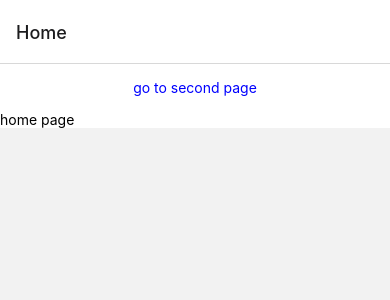
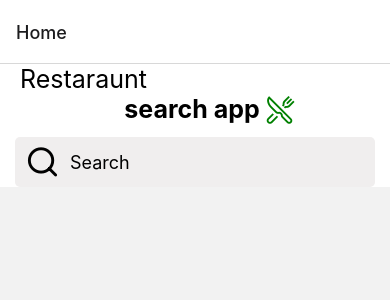
Before and after one commit to DusanVulic/Restaurant-Search-App, a React Native app: screen /Home in a window 390 px wide. Shown: the top 300 px of the page. Built offline with nearby package versions, Linux system fonts and the light colour scheme.

Commit message:
search component created

```diff
--- /dev/null
+++ b/components/SearchBar.js
@@ -0,0 +1,46 @@
+import React, { useState } from "react";
+import { View, Text, StyleSheet, TextInput } from "react-native";
+
+//import icon
+
+import { Feather } from "@expo/vector-icons";
+
+const SearchBar = () => {
+  const [term, setTerm] = useState();
+
+  return (
+    <View style={styles.searchContainer}>
+      <Feather name="search" style={styles.icon} />
+      <TextInput
+        style={styles.input}
+        placeholder="Search"
+        value={term}
+        onChangeText={(input) => setTerm(input)}
+      />
+    </View>
+  );
+};
+
+const styles = StyleSheet.create({
+  searchContainer: {
+    marginTop: 10,
+    marginHorizontal: 15,
+    backgroundColor: "#F0EEEE",
+    height: 50,
+    borderRadius: 5,
+    flexDirection: "row",
+  },
+  icon: {
+    marginLeft: 10,
+    fontSize: 35,
+    color: "black",
+    alignSelf: "center",
+  },
+  input: {
+    fontSize: 18,
+    padding: 10,
+    flex: 1,
+  },
+});
+
+export default SearchBar;
--- a/screens/Home.js
+++ b/screens/Home.js
@@ -1,13 +1,27 @@
 import React from "react";
 import { Text, View, StyleSheet, Pressable, Button } from "react-native";
+
+//icon
+import { Ionicons } from "@expo/vector-icons";
+
+//somponents
+import SearchBar from "../components/SearchBar";
 
 const Home = ({ navigation }) => {
   return (
     <View style={styles.container}>
-      <Pressable onPress={() => navigation.navigate("Second")}>
+      {/** navigation to second page */}
+      {/* <Pressable onPress={() => navigation.navigate("Second")}>
         <Text style={styles.linkStyle}>go to second page</Text>
-      </Pressable>
-      <Text>home page </Text>
+      </Pressable> */}
+
+      <Text style={styles.headerLight}>Restaraunt</Text>
+      <View style={styles.logoContainer}>
+        <Text style={styles.headerBold}>search app </Text>
+        <Ionicons name="restaurant-outline" style={styles.icon} />
+      </View>
+
+      <SearchBar />
     </View>
   );
 };
@@ -17,10 +31,28 @@ const styles = StyleSheet.create({
     backgroundColor: "white",
   },
   linkStyle: {
+    fontSize: 20,
     color: "blue",
     textAlign: "center",
     marginVertical: 15,
   },
+  headerLight: {
+    fontSize: 25,
+    marginLeft: 20,
+  },
+  logoContainer: {
+    flexDirection: "row",
+    justifyContent: "center",
+  },
+  headerBold: {
+    fontSize: 25,
+    fontWeight: "bold",
+    marginLeft: 30,
+  },
+  icon: {
+    color: "green",
+    fontSize: 30,
+  },
 });
 
 export default Home;
```
